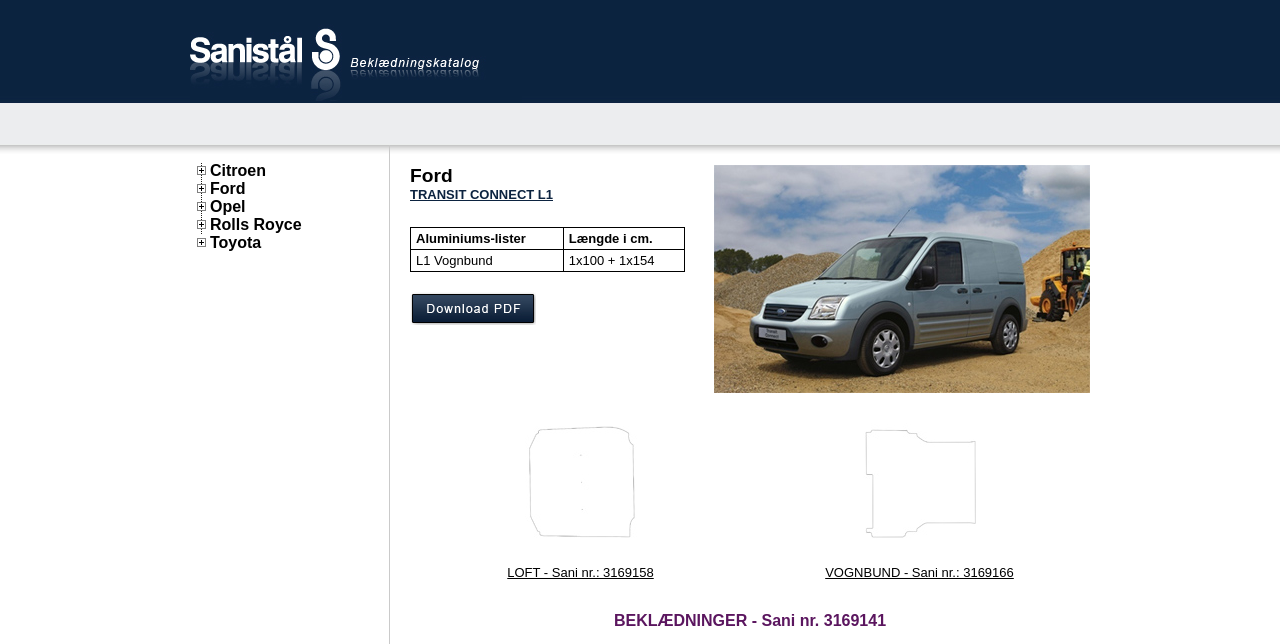
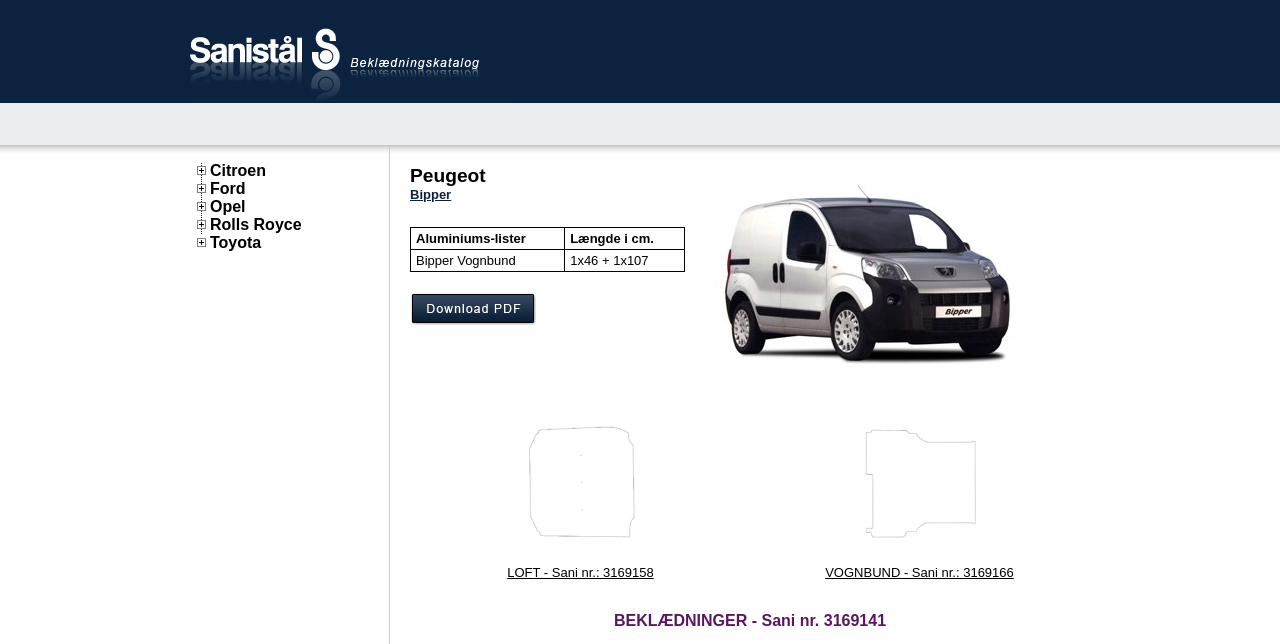
Before and after one commit to alusan/sanistal_cat, a PHP site: page /index.php?bilid=1 in a window 1280 px wide. Shown: the top 644 px of the page. Run offline with PHP 8.4, Linux system fonts and the light colour scheme; data comes from the database, SQL or seed files in the repository; some libraries are stand-ins or nearby versions.

Commit message:
Page index implemented
- added frontpage
- added carmodel
- added 'Peugeot Bipper' as temporary carmodel template for the carmodel
page
- fixed. PDF now opens in a new tab instead of the same window

```diff
--- /dev/null
+++ b/includes/pages/carmodel.php
@@ -0,0 +1,44 @@
+                        <div id="left_view">
+                        <h1>Peugeot</h1>
+						<h2>Bipper</h2>
+
+						<table class="alu">
+							<tr class="aluFirstRow">
+								<td class="alu"><p>Aluminiums-lister</p></td>
+								<td class="alu"><p>Længde i cm.</p></td>
+							</tr>
+							<tr>
+								<td class="alu"><p>Bipper Vognbund</p></td>
+								<td class="alu"><p>1x46 + 1x107</p></td>
+							</tr>
+						</table>
+						<a href="pdf/1433317.pdf" target="_blank"><img class="extraTopMargin" src="design/button_download_pdf.jpg" alt="Download PDF" /></a>
+					</div>
+					<div id="right_view">
+						<a href="index.php"><img src="images_cars/peugeot_bipper.jpg" alt="Peugeot Bipper" /></a>
+					</div>
+					<div id="bottom_view">
+						<table class="confitting">
+							<tr>
+								<td width="50%"><img src="images_fittings/3169158_loft.jpg" alt="loft" title="Sani nr. 3169158" /></td>
+								<td width="50%"><img src="images_fittings/3169166_vognbund.jpg" alt="vognbund" title="Sani nr. 3169166" /></td>
+							</tr>
+							<tr>
+								<td><p>LOFT - Sani nr.: 3169158</p></td>
+								<td><p>VOGNBUND - Sani nr.: 3169166</p></td>
+							</tr>
+						</table>
+							<h3>BEKLÆDNINGER - Sani nr. 3169141</h3>
+						<table class="confitting">
+							<tr>
+								<td><img src="images_fittings/3169141_1-3.jpg" alt="Beklædning 1-3" title="Sani nr. 3169141" /></td>
+								<td><img src="images_fittings/3169141_2-3.jpg" alt="Beklædning 2-3" title="Sani nr. 3169141" /></td>
+								<td><img src="images_fittings/3169141_3-3.jpg" alt="Beklædning 3-3" title="Sani nr. 3169141" /></td>
+							</tr>
+							<tr>
+								<td><p>VENSTRE SIDE (1/3)</p></td>
+								<td><p>HØJRE SIDE (2/3)</p></td>
+								<td><p>SKYDEDØR (3/3)</p></td>
+							</tr>
+						</table>
+					</div>
--- /dev/null
+++ b/includes/pages/frontpage.php
@@ -0,0 +1,3 @@
+<h1>Velkommen til Beklædningskataloget</h1>
+
+<p>Benyt navigationsmenuen til venstre eller søgefunktion for at komme frem til den ønskede bilmodel.</p>
--- a/index.php
+++ b/index.php
@@ -45,60 +45,29 @@
 
 	$results_car = mysql_query("SELECT * FROM biler WHERE fabrikant_id='$manufacturer_id' ORDER BY bil_navn", $conn);
 		while ($row_car = mysql_fetch_array($results_car)) {
-		echo "<li>" . $row_car['bil_navn'] . "</li>";
+		echo "<li><a href='index.php?bilid=". $row_car['bil_id'] ."'>" . $row_car['bil_navn'] . "</a></li>";
 	}
 	echo "</ul>";
 	echo "</li>";
 }
 echo "</ul>";
 ?>
+
+
     				</div>
 				</div>
 				<div id="cat_view">
-					<div id="left_view">
-						<h1>Ford</h1>
-						<h2>TRANSIT CONNECT L1</h2>
 
-						<table class="alu">
-							<tr class="aluFirstRow">
-								<td class="alu"><p>Aluminiums-lister</p></td>
-								<td class="alu"><p>Længde i cm.</p></td>
-							</tr>
-							<tr>
-								<td class="alu"><p>L1 Vognbund</p></td>
-								<td class="alu"><p>1x100 + 1x154</p></td>
-							</tr>
-						</table>
-						<a href="pdf/1433317.pdf"><img class="extraTopMargin" src="design/button_download_pdf.jpg" alt="Download PDF" /></a>
-					</div>
-					<div id="right_view">
-						<a href="index.php"><img src="images_cars/ford_transit.jpg" alt="Ford Transit" /></a>
-					</div>
-					<div id="bottom_view">
-					</div>
-						<table class="confitting">
-							<tr>
-								<td width="50%"><img src="images_fittings/3169158_loft.jpg" alt="loft" title="Sani nr. 3169158" /></td>
-								<td width="50%"><img src="images_fittings/3169166_vognbund.jpg" alt="vognbund" title="Sani nr. 3169166" /></td>
-							</tr>
-							<tr>
-								<td><p>LOFT - Sani nr.: 3169158</p></td>
-								<td><p>VOGNBUND - Sani nr.: 3169166</p></td>
-							</tr>
-						</table>
-							<h3>BEKLÆDNINGER - Sani nr. 3169141</h3>
-						<table class="confitting">
-							<tr>
-								<td><img src="images_fittings/3169141_1-3.jpg" alt="Beklædning 1-3" title="Sani nr. 3169141" /></td>
-								<td><img src="images_fittings/3169141_2-3.jpg" alt="Beklædning 2-3" title="Sani nr. 3169141" /></td>
-								<td><img src="images_fittings/3169141_3-3.jpg" alt="Beklædning 3-3" title="Sani nr. 3169141" /></td>
-							</tr>
-							<tr>
-								<td><p>VENSTRE SIDE (1/3)</p></td>
-								<td><p>HØJRE SIDE (2/3)</p></td>
-								<td><p>SKYDEDØR (3/3)</p></td>
-							</tr>
-						</table>
+                    <?php
+                    if (isset($_REQUEST['bilid']))
+                    {
+                      include 'includes/pages/carmodel.php';
+                    }
+					else
+				    {
+				      include 'includes/pages/frontpage.php';
+				    }
+                    ?>
 				</div>
 
 			</div>
```
Also changed, not shown: images_cars/peugeot_bipper.jpg (added).
